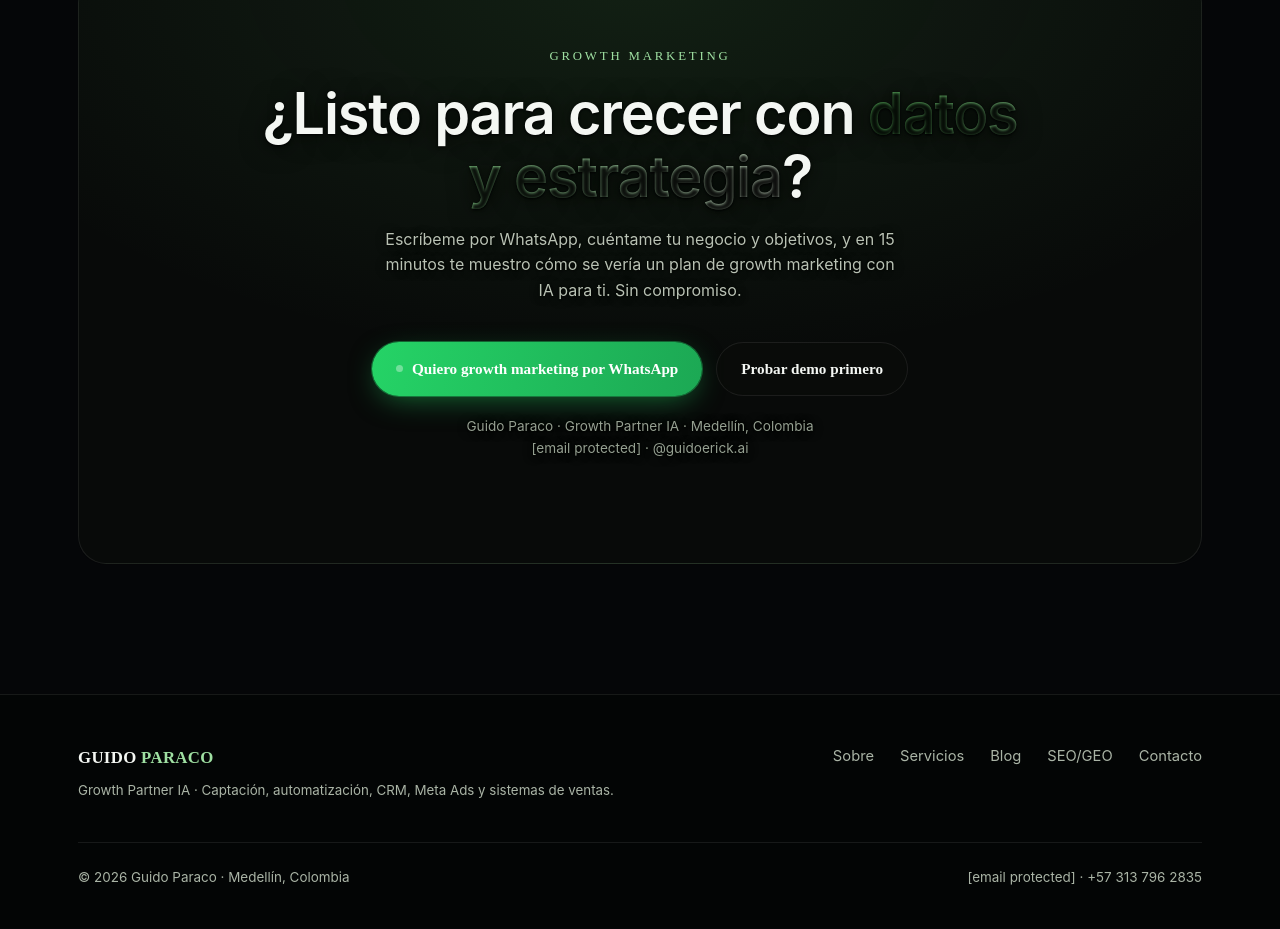
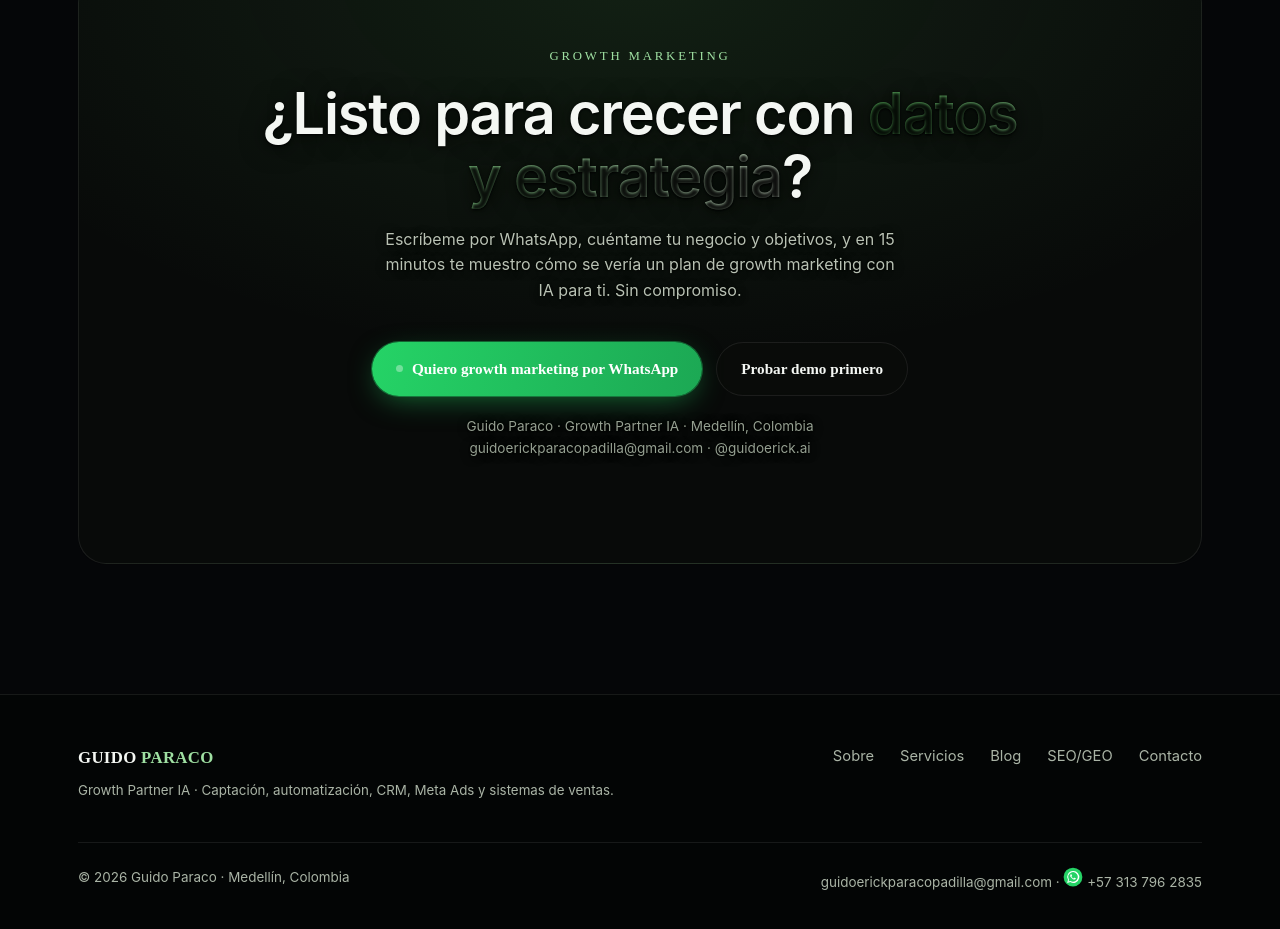
Before and after one commit to guidoerickparacopadilla-dotcom/guidoparacop, a website: page servicios/growth-marketing/index.html in a window 1280 px wide. Shown: the part 6096-7025 px from the top of the page. Drawn offline with Linux system fonts and the light colour scheme.

Commit message:
Repair broken email links on service pages

```diff
--- a/servicios/growth-marketing/index.html
+++ b/servicios/growth-marketing/index.html
@@ -1005,17 +1005,17 @@
       <a href="https://wa.me/573137962835?text=Hola%20Guido%2C%20quiero%20growth%20marketing%20para%20mi%20negocio.%20Vengo%20de%20la%20p%C3%A1gina%20de%20Growth%20Marketing." target="_blank" rel="noopener" class="btn btn-wa"><span class="dot"></span>Quiero growth marketing por WhatsApp</a>
       <a href="/#simulador" class="btn btn-ghost">Probar demo primero</a>
     </div>
-    <p style="color:#95a091;font-size:.85rem;margin-top:20px">Guido Paraco · Growth Partner IA · Medellín, Colombia<br><a href="/cdn-cgi/l/email-protection" class="__cf_email__" data-cfemail="95f2e0fcf1faf0e7fcf6fee5f4e7f4f6fae5f4f1fcf9f9f4d5f2f8f4fcf9bbf6faf8">[email&#160;protected]</a> · @guidoerick.ai</p>
+    <p style="color:#95a091;font-size:.85rem;margin-top:20px">Guido Paraco · Growth Partner IA · Medellín, Colombia<br><a href="mailto:guidoerickparacopadilla@gmail.com">guidoerickparacopadilla@gmail.com</a> · @guidoerick.ai</p>
   </div>
 </div>
 </section>
 
-<footer><div class="container"><div class="foot-grid"><div><a class="brand" href="/"><span>GUIDO <em>PARACO</em></span></a><small>Growth Partner IA · Captación, automatización, CRM, Meta Ads y sistemas de ventas.</small></div><div class="foot-links"><a href="/sobre/">Sobre</a><a href="/servicios/">Servicios</a><a href="/blog/">Blog</a><a href="/geo/">SEO/GEO</a><a href="/contacto/">Contacto</a></div></div><div class="foot-bottom"><span>© 2026 Guido Paraco · Medellín, Colombia</span><span><a href="/cdn-cgi/l/email-protection" class="__cf_email__" data-cfemail="4f283a262b202a3d262c243f2e3d2e2c203f2e2b2623232e0f28222e2623612c2022">[email&#160;protected]</a> · +57 313 796 2835</span></div></div></footer>
+<footer><div class="container"><div class="foot-grid"><div><a class="brand" href="/"><span>GUIDO <em>PARACO</em></span></a><small>Growth Partner IA · Captación, automatización, CRM, Meta Ads y sistemas de ventas.</small></div><div class="foot-links"><a href="/sobre/">Sobre</a><a href="/servicios/">Servicios</a><a href="/blog/">Blog</a><a href="/geo/">SEO/GEO</a><a href="/contacto/">Contacto</a></div></div><div class="foot-bottom"><span>© 2026 Guido Paraco · Medellín, Colombia</span><span><a href="mailto:guidoerickparacopadilla@gmail.com">guidoerickparacopadilla@gmail.com</a> · <a href="https://wa.me/573137962835" target="_blank" rel="noopener noreferrer"><img src="/icon-whatsapp-color.svg" alt="" class="gp-social-icon" width="20" height="20" loading="lazy"/> +57 313 796 2835</a></span></div></div></footer>
 </div>
 
 <a href="https://wa.me/573137962835?text=Hola%20Guido%2C%20quiero%20growth%20marketing%20para%20mi%20negocio" target="_blank" rel="noopener" class="wa-float" aria-label="WhatsApp"><svg width="28" height="28" viewBox="0 0 24 24" fill="currentColor"><path d="M.057 24l1.687-6.163a11.867 11.867 0 0 1-1.587-5.946C.16 5.335 5.495 0 12.05 0a11.817 11.817 0 0 1 8.413 3.488 11.824 11.824 0 0 1 3.48 8.414c-.003 6.557-5.338 11.892-11.893 11.892a11.9 11.9 0 0 1-5.688-1.448L.057 24zm6.597-3.807c1.676.995 3.276 1.591 5.392 1.592 5.448 0 9.886-4.434 9.889-9.885.002-5.462-4.415-9.89-9.881-9.892-5.452 0-9.887 4.434-9.889 9.884a9.86 9.86 0 0 0 1.51 5.26l-.999 3.648 3.748-.607zm11.387-5.464c-.074-.124-.272-.198-.57-.347-.297-.149-1.758-.868-2.031-.967-.272-.099-.47-.149-.669.149-.198.297-.768.967-.941 1.165-.173.198-.347.223-.644.074-.297-.149-1.255-.462-2.39-1.475-.883-.788-1.48-1.761-1.653-2.059-.173-.297-.018-.458.13-.606.134-.133.297-.347.446-.521.151-.172.2-.296.3-.495.099-.198.05-.372-.025-.521-.075-.148-.669-1.611-.916-2.206-.242-.579-.487-.501-.669-.51l-.57-.01c-.198 0-.52.074-.792.372-.272.297-1.04 1.016-1.04 2.479 0 1.462 1.065 2.875 1.213 3.074.149.198 2.095 3.2 5.076 4.487.709.306 1.263.489 1.694.626.712.226 1.36.194 1.872.118.571-.085 1.758-.719 2.006-1.413.248-.695.248-1.29.173-1.414z"/></svg></a>
 
-<script data-cfasync="false" src="/cdn-cgi/scripts/5c5dd728/cloudflare-static/email-decode.min.js"></script><script>
+<script>
 const nav=document.getElementById('nav');
 window.addEventListener('scroll',()=>{if(window.scrollY>40)nav.classList.add('scrolled');else nav.classList.remove('scrolled')},{passive:true});
 const reveals=document.querySelectorAll('.reveal');
```
